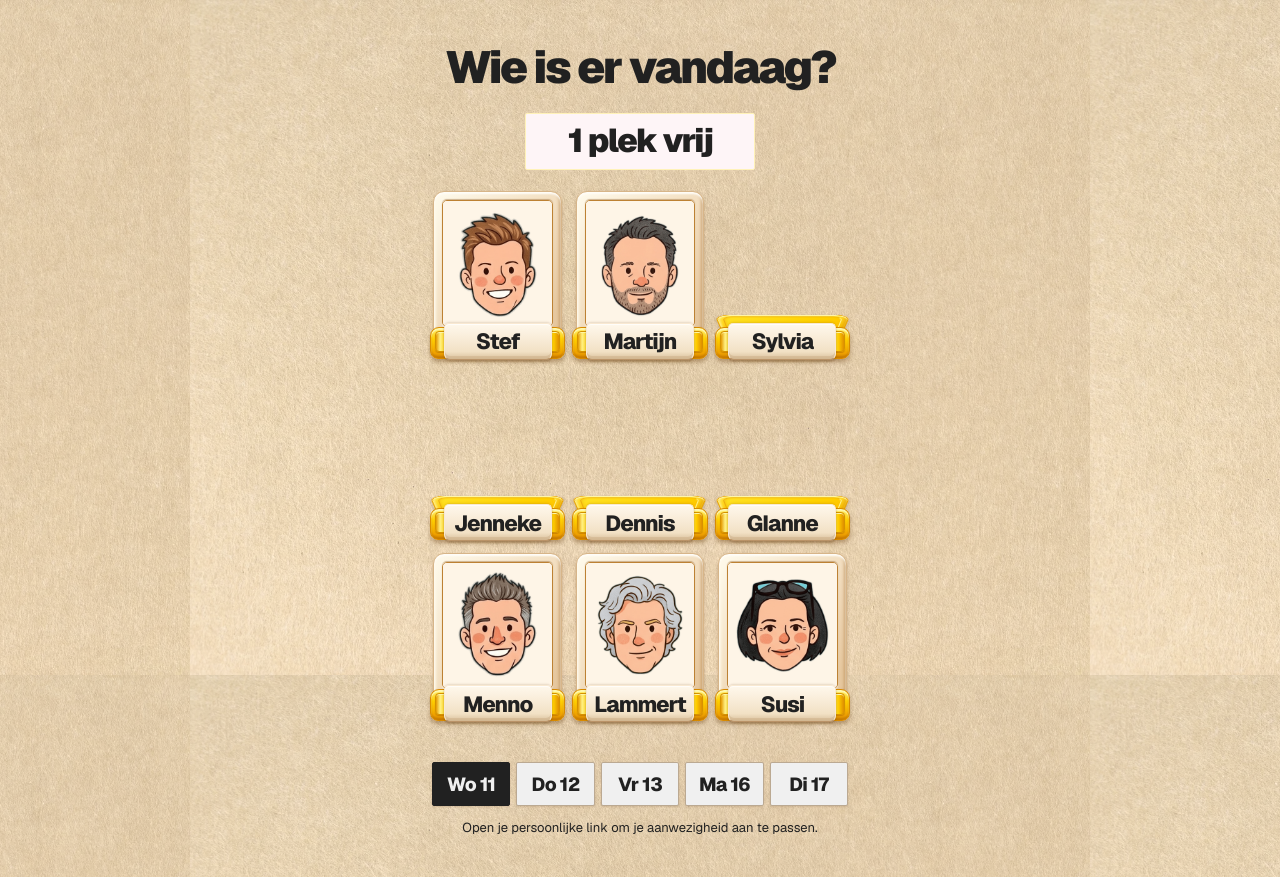
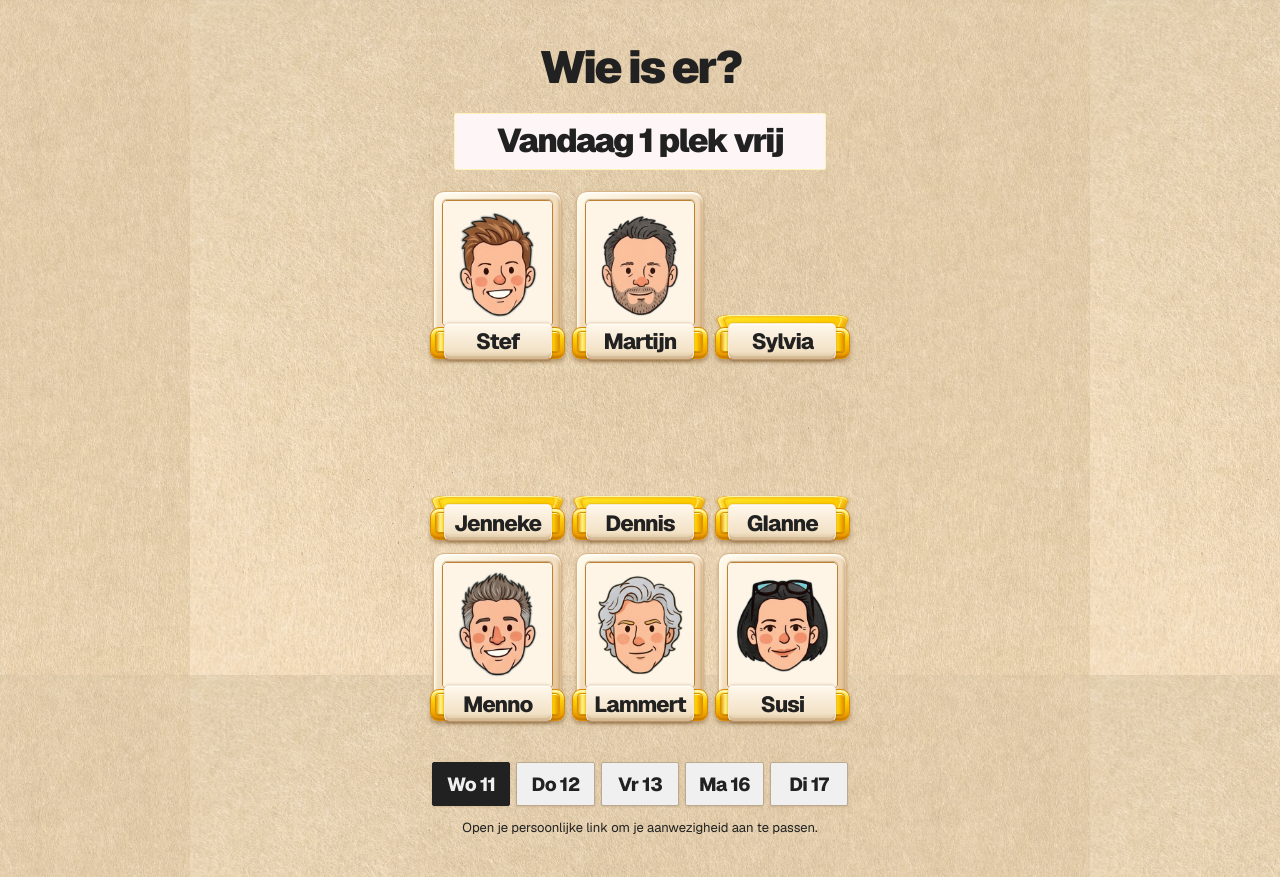
Before and after one commit to dnnsptri/wie-is-er, a Next.js app: page / in a window 1280 px wide. Built offline with nearby package versions, Linux system fonts and the light colour scheme.

Commit message:
Move the selected day into the availability banner

```diff
--- a/app/attendance-board.tsx
+++ b/app/attendance-board.tsx
@@ -82,14 +82,15 @@ export default function AttendanceBoard({
 
   const date = selection && canSelect(selection, office) ? selection : office.today;
   const isToday = date === office.today;
-  const dayWord = isToday ? 'vandaag' : date === addDays(office.today, 1)
-    ? 'morgen' : weekdayName.format(dateAtUtc(date));
+  const dayLabel = isToday ? 'Vandaag' : date === addDays(office.today, 1)
+    ? 'Morgen' : weekdayName.format(dateAtUtc(date)).replace(/^./, (initial) => initial.toUpperCase());
   const todayIsWeekend = office.days[0].date !== office.today;
   const dateLabel = fullDate.format(dateAtUtc(date));
   const roster = rosterFor(data ?? emptyBoard, date);
   const expected = roster.filter(({ present }) => present).length;
   const provisional = roster.some(({ unknown }) => unknown);
   const free = Math.max(0, deskCount - expected);
+  const freeLabel = free === 1 ? '1 plek vrij' : `${free} plekken vrij`;
   const selected = roster.find(({ person }) => person.id === (personalId ?? personId));
   const attendanceLabel = selected?.present ? 'Ik ben er niet' : 'Ik ben er';
 
@@ -169,13 +170,13 @@ export default function AttendanceBoard({
 
   return (
     <main className="board-shell">
-      <h1>Wie is er {dayWord}?</h1>
+      <h1>Wie is er?</h1>
 
       <section className="availability"
         aria-label={data && provisional ? 'Voorlopige beschikbaarheid' : 'Beschikbaarheid'}
         aria-live="polite">
         {data ? (
-          <strong>{free === 1 ? '1 plek vrij' : `${free} plekken vrij`}</strong>
+          <strong>{dayLabel} {freeLabel}</strong>
         ) : (
           <>
             <strong>Bord niet beschikbaar</strong>
```
